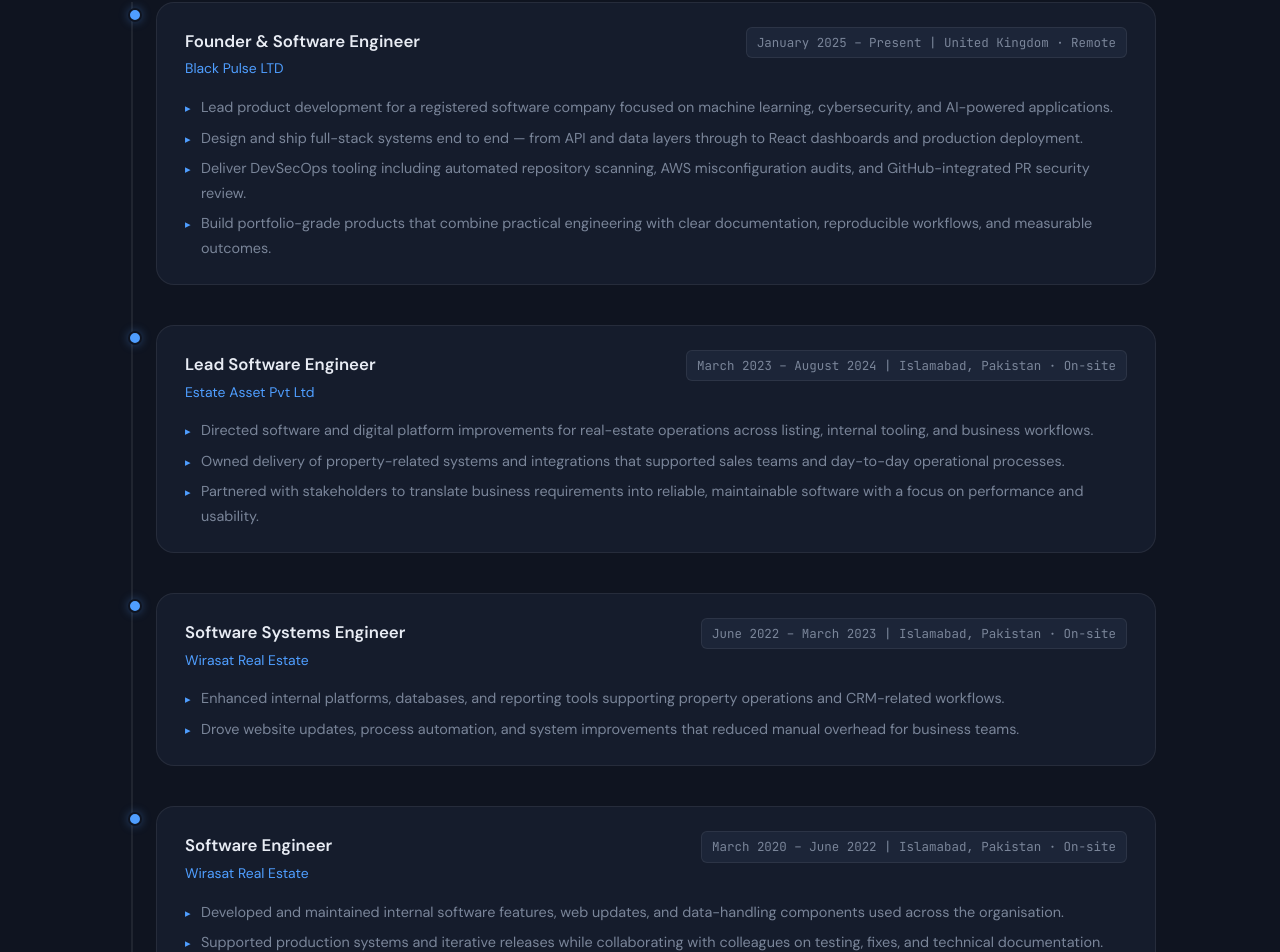
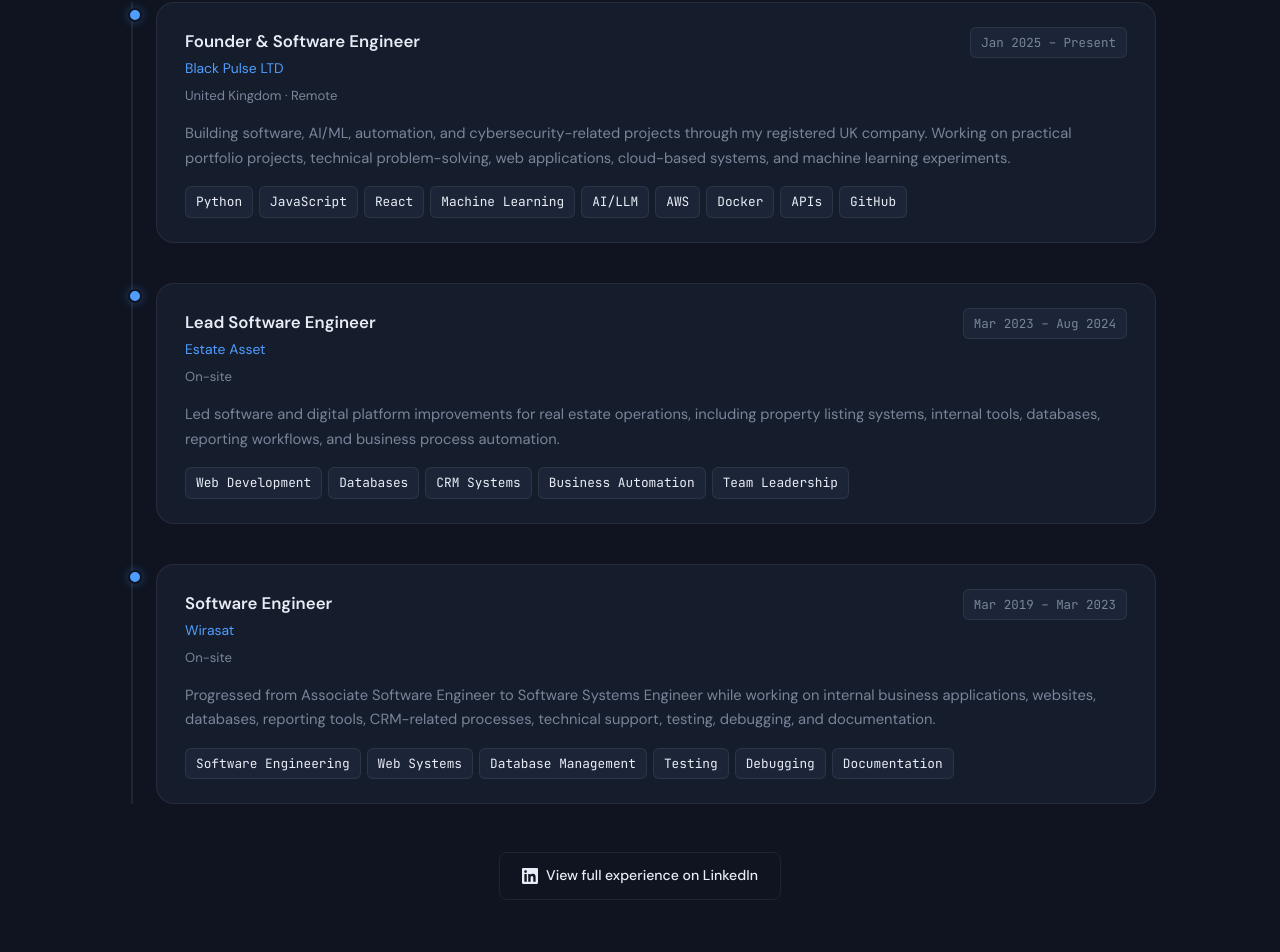
Before and after one commit to Sahamamjad/sahamamjad.github.io, a React (Vite) app: page / in a window 1280 px wide. Shown: the part 4853-5805 px from the top of the page. Built offline with nearby package versions, Linux system fonts and the light colour scheme.

Commit message:
Refine Selected Experience section to three roles with skills tags

```diff
--- a/src/App.jsx
+++ b/src/App.jsx
@@ -102,50 +102,29 @@
   {
     role: "Founder & Software Engineer",
     company: "Black Pulse LTD",
-    period: "January 2025 – Present | United Kingdom · Remote",
-    bullets: [
-      "Lead product development for a registered software company focused on machine learning, cybersecurity, and AI-powered applications.",
-      "Design and ship full-stack systems end to end — from API and data layers through to React dashboards and production deployment.",
-      "Deliver DevSecOps tooling including automated repository scanning, AWS misconfiguration audits, and GitHub-integrated PR security review.",
-      "Build portfolio-grade products that combine practical engineering with clear documentation, reproducible workflows, and measurable outcomes.",
-    ],
+    location: "United Kingdom · Remote",
+    period: "Jan 2025 – Present",
+    description:
+      "Building software, AI/ML, automation, and cybersecurity-related projects through my registered UK company. Working on practical portfolio projects, technical problem-solving, web applications, cloud-based systems, and machine learning experiments.",
+    skills: ["Python", "JavaScript", "React", "Machine Learning", "AI/LLM", "AWS", "Docker", "APIs", "GitHub"],
   },
   {
     role: "Lead Software Engineer",
-    company: "Estate Asset Pvt Ltd",
-    period: "March 2023 – August 2024 | Islamabad, Pakistan · On-site",
-    bullets: [
-      "Directed software and digital platform improvements for real-estate operations across listing, internal tooling, and business workflows.",
-      "Owned delivery of property-related systems and integrations that supported sales teams and day-to-day operational processes.",
-      "Partnered with stakeholders to translate business requirements into reliable, maintainable software with a focus on performance and usability.",
-    ],
-  },
-  {
-    role: "Software Systems Engineer",
-    company: "Wirasat Real Estate",
-    period: "June 2022 – March 2023 | Islamabad, Pakistan · On-site",
-    bullets: [
-      "Enhanced internal platforms, databases, and reporting tools supporting property operations and CRM-related workflows.",
-      "Drove website updates, process automation, and system improvements that reduced manual overhead for business teams.",
-    ],
+    company: "Estate Asset",
+    location: "On-site",
+    period: "Mar 2023 – Aug 2024",
+    description:
+      "Led software and digital platform improvements for real estate operations, including property listing systems, internal tools, databases, reporting workflows, and business process automation.",
+    skills: ["Web Development", "Databases", "CRM Systems", "Business Automation", "Team Leadership"],
   },
   {
     role: "Software Engineer",
-    company: "Wirasat Real Estate",
-    period: "March 2020 – June 2022 | Islamabad, Pakistan · On-site",
-    bullets: [
-      "Developed and maintained internal software features, web updates, and data-handling components used across the organisation.",
-      "Supported production systems and iterative releases while collaborating with colleagues on testing, fixes, and technical documentation.",
-    ],
-  },
-  {
-    role: "Associate Software Engineer",
-    company: "Wirasat Real Estate",
-    period: "March 2019 – March 2020 | Islamabad, Pakistan · On-site",
-    bullets: [
-      "Contributed to application development, website maintenance, and database updates under senior engineering guidance.",
-      "Gained hands-on experience in debugging, quality checks, and structured delivery within a growing software team.",
-    ],
+    company: "Wirasat",
+    location: "On-site",
+    period: "Mar 2019 – Mar 2023",
+    description:
+      "Progressed from Associate Software Engineer to Software Systems Engineer while working on internal business applications, websites, databases, reporting tools, CRM-related processes, technical support, testing, debugging, and documentation.",
+    skills: ["Software Engineering", "Web Systems", "Database Management", "Testing", "Debugging", "Documentation"],
   },
 ];
 
@@ -434,28 +413,44 @@
   return (
     <section id="experience" className="section section--alt">
       <div className="container">
-        <FadeIn><SectionTitle>Experience</SectionTitle></FadeIn>
+        <FadeIn><SectionTitle>Selected Experience</SectionTitle></FadeIn>
         <div className="timeline">
           {EXPERIENCE.map((exp, i) => (
-            <FadeIn key={i} delay={i * 0.12}>
+            <FadeIn key={`${exp.company}-${exp.period}`} delay={i * 0.12}>
               <div className="timeline__item">
                 <div className="timeline__dot" />
-                <div className="timeline__card">
+                <article className="timeline__card">
                   <div className="timeline__header">
                     <div>
                       <h3 className="timeline__role">{exp.role}</h3>
                       <p className="timeline__company">{exp.company}</p>
+                      <p className="timeline__location">{exp.location}</p>
                     </div>
                     <span className="timeline__period">{exp.period}</span>
                   </div>
-                  <ul className="timeline__bullets">
-                    {exp.bullets.map((b, j) => <li key={j}>{b}</li>)}
-                  </ul>
-                </div>
+                  <p className="timeline__desc">{exp.description}</p>
+                  <div className="timeline__tags">
+                    {exp.skills.map((s) => (
+                      <Tag key={s} label={s} />
+                    ))}
+                  </div>
+                </article>
               </div>
             </FadeIn>
           ))}
         </div>
+        <FadeIn delay={0.36}>
+          <div className="experience__footer">
+            <a
+              href="https://www.linkedin.com/in/saham-amjad-787a92126"
+              target="_blank"
+              rel="noopener noreferrer"
+              className="btn btn--outline experience__linkedin"
+            >
+              <LinkedinIcon /> View full experience on LinkedIn
+            </a>
+          </div>
+        </FadeIn>
       </div>
     </section>
   );
@@ -1030,10 +1025,32 @@
   .timeline__header { display: flex; justify-content: space-between; align-items: flex-start; flex-wrap: wrap; gap: 8px; margin-bottom: 14px; }
   .timeline__role { font-size: 1.05rem; font-weight: 600; color: var(--text); }
   .timeline__company { font-size: 0.87rem; color: var(--accent); margin-top: 2px; }
+  .timeline__location {
+    font-size: 0.82rem;
+    color: var(--muted);
+    margin-top: 4px;
+  }
   .timeline__period { font-family: var(--font-mono); font-size: 0.78rem; color: var(--muted); white-space: nowrap; background: var(--surface-2); padding: 4px 10px; border-radius: 6px; border: 1px solid var(--border); }
-  .timeline__bullets { list-style: none; padding: 0; display: flex; flex-direction: column; gap: 6px; }
-  .timeline__bullets li { font-size: 0.9rem; color: var(--muted); padding-left: 16px; position: relative; }
-  .timeline__bullets li::before { content: '▸'; position: absolute; left: 0; color: var(--accent); font-size: 0.7rem; top: 4px; }
+  .timeline__desc {
+    font-size: 0.92rem;
+    color: var(--muted);
+    line-height: 1.65;
+    margin-bottom: 16px;
+  }
+  .timeline__tags {
+    display: flex;
+    flex-wrap: wrap;
+    gap: 6px;
+  }
+  .experience__footer {
+    display: flex;
+    justify-content: center;
+    margin-top: 12px;
+    padding-top: 8px;
+  }
+  .experience__linkedin {
+    font-size: 0.88rem;
+  }
 
   /* ── Education ───────────────────────────── */
   .edu__grid { display: grid; grid-template-columns: repeat(auto-fit, minmax(320px, 1fr)); gap: 24px; }
```
